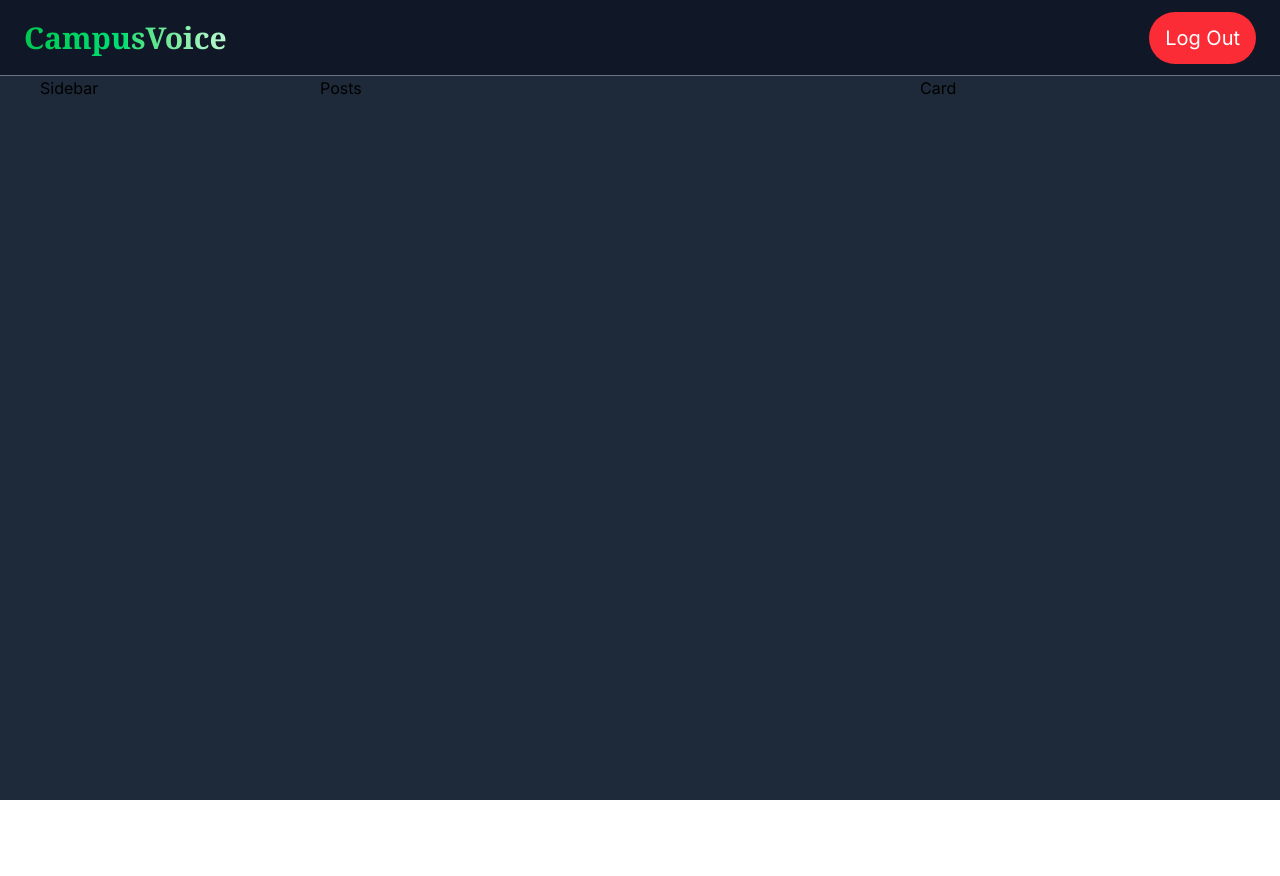
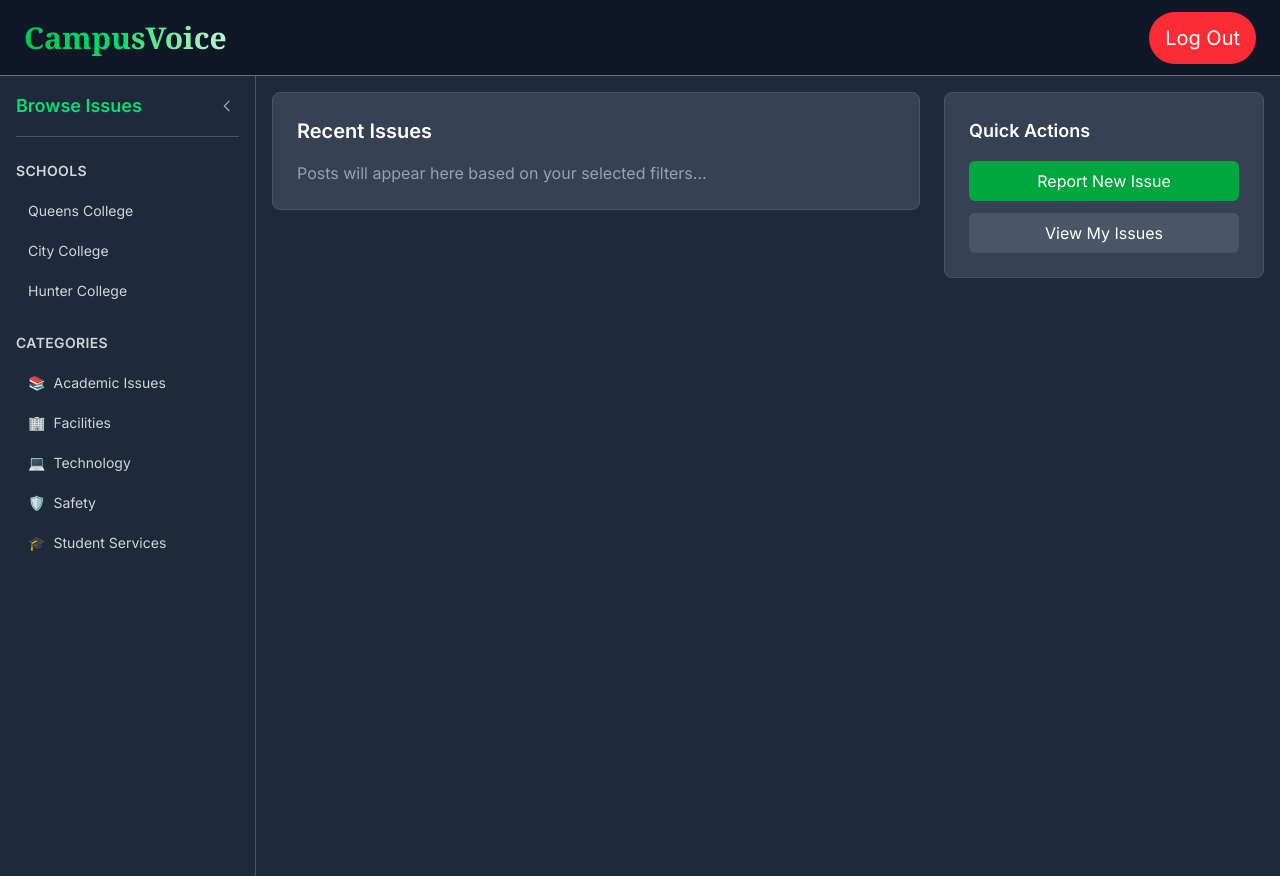
Before and after one commit to HashirAligb/campusvoice, a React (Vite) app: page /Home in a window 1280 px wide. Before the commit the page ends 800 px from the top, so only its background shows below. Built offline with nearby package versions, Linux system fonts and the light colour scheme.

Commit message:
Just created the inital skeleton for the sidebar layout and also added  collapsible functionality

```diff
--- /dev/null
+++ b/src/components/Sidebar.tsx
@@ -0,0 +1,125 @@
+import { useState, useEffect } from "react";
+
+interface SidebarProps {
+    onCollapseChange?: (collapsed: boolean) => void;
+}
+
+export default function Sidebar({ onCollapseChange }: SidebarProps) {
+    const [isCollapsed, setIsCollapsed] = useState(false);
+    const [selectedSchool, setSelectedSchool] = useState<string | null>(null);
+    const [selectedCategory, setSelectedCategory] = useState<string | null>(null);
+
+    useEffect(() => {
+        onCollapseChange?.(isCollapsed);
+    }, [isCollapsed, onCollapseChange]);
+
+    const cunySchools = [
+        { name: "Queens College", code: "queens" },
+        { name: "City College", code: "city" },
+        { name: "Hunter College", code: "hunter" },
+    ];
+
+    const issueCategories = [
+        { name: "Academic Issues", icon: "📚" },
+        { name: "Facilities", icon: "🏢" },
+        { name: "Technology", icon: "💻" },
+        { name: "Safety", icon: "🛡️" },
+        { name: "Student Services", icon: "🎓" },
+    ];
+
+    if (isCollapsed) {
+        return (
+            <div className="w-4">
+                <button
+                    onClick={() => setIsCollapsed(false)}
+                    className="w-full p-1 hover:bg-gray-700 rounded-lg transition-colors"
+                    title="Expand sidebar"
+                >
+                    <svg className="w-4 h-4 text-gray-300" fill="none" stroke="currentColor" viewBox="0 0 24 24">
+                        <path strokeLinecap="round" strokeLinejoin="round" strokeWidth={2} d="M9 5l7 7-7 7" />
+                    </svg>
+                </button>
+            </div>
+        );
+    }
+
+    return (
+        <div className="w-full">
+            <div className="space-y-6">
+                {/* Header with collapse button */}
+                <div className="flex items-center justify-between border-b border-gray-600 pb-4">
+                    <h2 className="text-lg font-semibold text-green-400">Browse Issues</h2>
+                    <button
+                        onClick={() => setIsCollapsed(true)}
+                        className="p-1 hover:bg-gray-700 rounded-md transition-colors"
+                        title="Collapse sidebar"
+                    >
+                        <svg className="w-4 h-4 text-gray-400" fill="none" stroke="currentColor" viewBox="0 0 24 24">
+                            <path strokeLinecap="round" strokeLinejoin="round" strokeWidth={2} d="M15 19l-7-7 7-7" />
+                        </svg>
+                    </button>
+                </div>
+
+                {/* CUNY Schools Section */}
+                <div>
+                    <h3 className="text-sm font-semibold text-gray-300 uppercase tracking-wide mb-3">
+                        Schools
+                    </h3>
+                    <div className="space-y-1">
+                        {cunySchools.map((school) => (
+                            <button
+                                key={school.code}
+                                onClick={() => setSelectedSchool(selectedSchool === school.code ? null : school.code)}
+                                className={`w-full text-left px-3 py-2 rounded-md text-sm transition-colors ${
+                                    selectedSchool === school.code
+                                        ? "bg-green-600 text-white"
+                                        : "text-gray-300 hover:bg-gray-700 hover:text-white"
+                                }`}
+                            >
+                                {school.name}
+                            </button>
+                        ))}
+                    </div>
+                </div>
+
+                {/* Issue Categories Section */}
+                <div>
+                    <h3 className="text-sm font-semibold text-gray-300 uppercase tracking-wide mb-3">
+                        Categories
+                    </h3>
+                    <div className="space-y-1">
+                        {issueCategories.map((category) => (
+                            <button
+                                key={category.name}
+                                onClick={() => setSelectedCategory(selectedCategory === category.name ? null : category.name)}
+                                className={`w-full text-left px-3 py-2 rounded-md text-sm transition-colors flex items-center space-x-2 ${
+                                    selectedCategory === category.name
+                                        ? "bg-green-600 text-white"
+                                        : "text-gray-300 hover:bg-gray-700 hover:text-white"
+                                }`}
+                            >
+                                <span>{category.icon}</span>
+                                <span>{category.name}</span>
+                            </button>
+                        ))}
+                    </div>
+                </div>
+
+                {/* Clear Filters */}
+                {(selectedSchool || selectedCategory) && (
+                    <div className="border-t border-gray-600 pt-4">
+                        <button
+                            onClick={() => {
+                                setSelectedSchool(null);
+                                setSelectedCategory(null);
+                            }}
+                            className="w-full px-3 py-2 bg-gray-700 text-gray-300 rounded-md text-sm hover:bg-gray-600 hover:text-white transition-colors"
+                        >
+                            Clear Filters
+                        </button>
+                    </div>
+                )}
+            </div>
+        </div>
+    );
+}
--- a/src/pages/Home/Home.tsx
+++ b/src/pages/Home/Home.tsx
@@ -1,18 +1,39 @@
 import Navbar from "@/components/Navbar"
+import Sidebar from "@/components/Sidebar"
+import { useState } from "react"
 
 export default function Home() {
+    const [sidebarCollapsed, setSidebarCollapsed] = useState(false);
+
     return (
-        <div className="min-h-screen flex flex-col bg-gray-800">
+        <div className="min-h-screen bg-gray-800">
             <Navbar />
-            <div className="flex flex-1 items-start gap-6 px-10 mx-auto max-w-7xl w-full">
-                <div className="w-64 sticky">
-                    Sidebar
+            <div className="flex">
+                <div className={`${sidebarCollapsed ? 'w-12' : 'w-64'} min-h-screen bg-gray-800 ${sidebarCollapsed ? '' : 'border-r border-gray-600'} transition-all duration-300`}>
+                    <div className="p-4">
+                        <Sidebar onCollapseChange={setSidebarCollapsed} />
+                    </div>
                 </div>
-                <div className="flex-1 max-w-2xl">
-                    Posts
-                </div>
-                <div className="w-80 sticky">
-                    Card
+                <div className="flex-1 flex items-start gap-6 px-4 py-4 max-w-5xl">
+                    <div className="flex-1 max-w-2xl">
+                        <div className="bg-gray-700 p-6 rounded-lg border border-gray-600">
+                            <h2 className="text-xl font-semibold text-white mb-4">Recent Issues</h2>
+                            <p className="text-gray-400">Posts will appear here based on your selected filters...</p>
+                        </div>
+                    </div>
+                    <div className="w-80 sticky top-4">
+                        <div className="bg-gray-700 p-6 rounded-lg border border-gray-600">
+                            <h3 className="text-lg font-semibold text-white mb-4">Quick Actions</h3>
+                            <div className="space-y-3">
+                                <button className="w-full bg-green-600 text-white py-2 px-4 rounded-md hover:bg-green-700 transition-colors">
+                                    Report New Issue
+                                </button>
+                                <button className="w-full bg-gray-600 text-white py-2 px-4 rounded-md hover:bg-gray-500 transition-colors">
+                                    View My Issues
+                                </button>
+                            </div>
+                        </div>
+                    </div>
                 </div>
             </div>
         </div>
```
